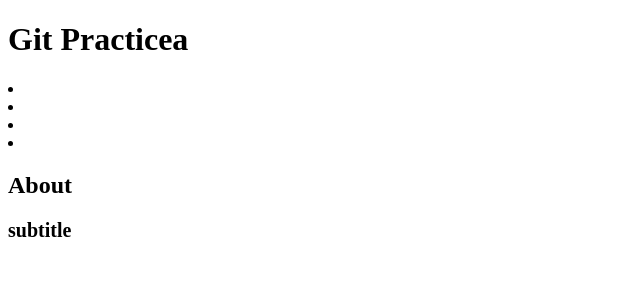
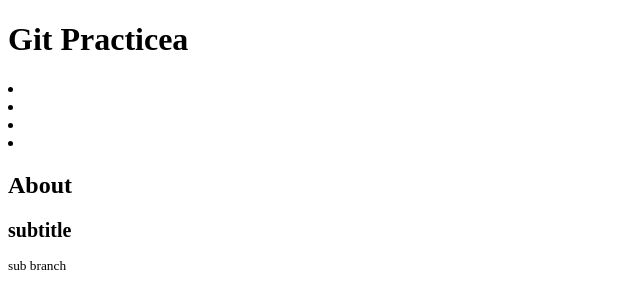
Before and after one commit to KoedaKotoe/git-lesson, a plain HTML site: page index.html in a window 1280 px wide. Shown: the full height of the page, 0-640 px from the left. Drawn offline with Linux system fonts and the light colour scheme.

Commit message:
pタグ追加

```diff
--- a/index.html
+++ b/index.html
@@ -25,6 +25,7 @@
 
   <sub>
     <h2>subtitle</h2>
+    <p>sub branch </p>
   </sub>
 </body>
 </html>
```
